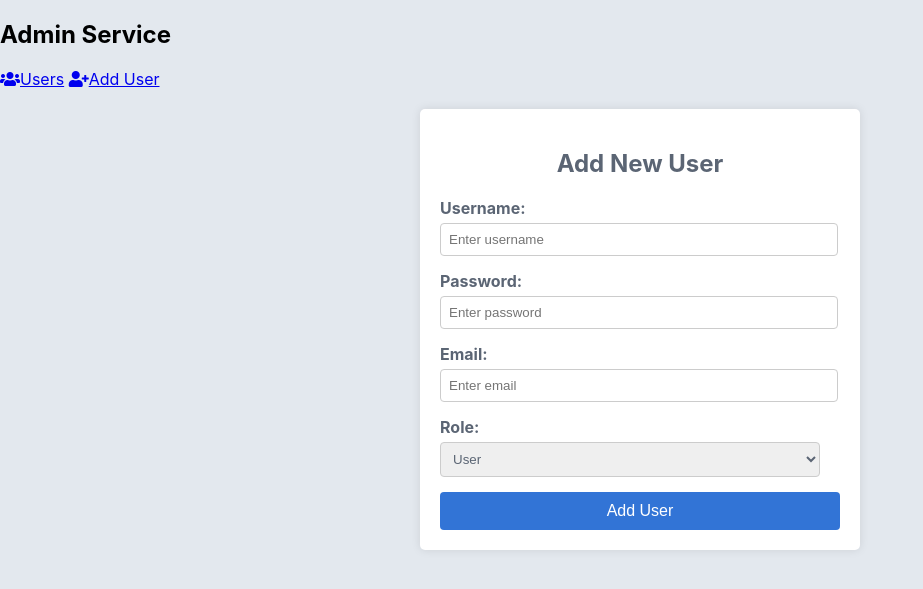
After one commit to lroquec/devops-simple, a Flask app: page /add_user in a window 1280 px wide. The commit adds this page. Shown: the top 589 px of the page, without its empty margins (0-923 px from the left). Run offline with Flask 3, Linux system fonts and the light colour scheme; some libraries are stand-ins or nearby versions.

Commit message:
basic functionality ok

```diff
--- a/admin-service/main.py
+++ b/admin-service/main.py
@@ -6,16 +6,26 @@ import os
 app = Flask(__name__)
 
 # Secret key for session management
-app.config['SECRET_KEY'] = os.getenv('SECRET_KEY', 'your_secret_key')
+app.config['SECRET_KEY'] = os.environ["SECRET_KEY"]
 
 # Database connection details
-app.config['MYSQL_HOST'] = os.getenv('MYSQL_HOST', 'localhost')
+app.config['MYSQL_HOST'] = os.getenv('MYSQL_HOST', 'db')
 app.config['MYSQL_USER'] = os.getenv('MYSQL_USER', 'root')
 app.config['MYSQL_PASSWORD'] = os.getenv('MYSQL_PASSWORD', 'example')
 app.config['MYSQL_DB'] = os.getenv('MYSQL_DB', 'pythonlogin')
 
 # Initialize MySQL
 mysql = MySQL(app)
+
+# Test database connection at application startup
+with app.app_context():
+    try:
+        cursor = mysql.connection.cursor(MySQLdb.cursors.DictCursor)
+        cursor.execute("SHOW DATABASES;")
+        databases = cursor.fetchall()
+        print("Databases available:", databases)
+    except Exception as e:
+        print("Error connecting to the database:", str(e))
 
 @app.route('/users', methods=['GET'])
 def list_users():
@@ -26,3 +36,108 @@ def list_users():
         return render_template('users.html', users=users)
     except Exception as e:
         return f"An error occurred: {str(e)}"
+
+@app.route('/add_user', methods=['GET', 'POST'])
+def add_user():
+    if request.method == 'POST':
+        username = request.form['username']
+        password = request.form['password']
+        email = request.form['email']
+        role = request.form['role']
+
+        try:
+            cursor = mysql.connection.cursor(MySQLdb.cursors.DictCursor)
+
+            # Check for valid email format
+            if "@" not in email or "." not in email:
+                return "Invalid email format. Please try again."
+
+            # Check if username is already taken
+            cursor.execute('SELECT * FROM accounts WHERE username = %s', (username,))
+            if cursor.fetchone():
+                return "Username already exists. Please choose another."
+
+            # Check if email is already registered
+            cursor.execute('SELECT * FROM accounts WHERE email = %s', (email,))
+            if cursor.fetchone():
+                return "Email already exists. Please choose another."
+
+            # Insert user into the database
+            cursor.execute(
+                'INSERT INTO accounts (username, password, email, role) VALUES (%s, SHA1(%s), %s, %s)',
+                (username, password, email, role)
+            )
+            mysql.connection.commit()
+            return redirect(url_for('list_users'))
+        except Exception as e:
+            return f"An error occurred: {str(e)}"
+    return render_template('add_user.html')
+
+@app.route('/edit_user/<int:user_id>', methods=['GET', 'POST'])
+def edit_user(user_id):
+    try:
+        cursor = mysql.connection.cursor(MySQLdb.cursors.DictCursor)
+        if request.method == 'POST':
+            username = request.form['username']
+            email = request.form['email']
+            role = request.form['role']
+            password = request.form['password']
+
+            # Check for valid email format
+            if "@" not in email or "." not in email:
+                return "Invalid email format. Please try again."
+
+            # Check if username is already taken (excluding current user)
+            cursor.execute(
+                'SELECT * FROM accounts WHERE username = %s AND id != %s',
+                (username, user_id)
+            )
+            if cursor.fetchone():
+                return "Username already exists. Please choose another."
+
+            # Check if email is already registered (excluding current user)
+            cursor.execute(
+                'SELECT * FROM accounts WHERE email = %s AND id != %s',
+                (email, user_id)
+            )
+            if cursor.fetchone():
+                return "Email already exists. Please choose another."
+
+            # Update user with or without password
+            if password:  # If a new password is provided
+                cursor.execute(
+                    'UPDATE accounts SET username = %s, email = %s, role = %s, password = SHA1(%s) WHERE id = %s',
+                    (username, email, role, password, user_id)
+                )
+            else:
+                cursor.execute(
+                    'UPDATE accounts SET username = %s, email = %s, role = %s WHERE id = %s',
+                    (username, email, role, user_id)
+                )
+
+            mysql.connection.commit()
+            return redirect(url_for('list_users'))
+        else:
+            cursor.execute('SELECT * FROM accounts WHERE id = %s', (user_id,))
+            user = cursor.fetchone()
+            if user:
+                return render_template('edit_user.html', user=user)
+            else:
+                return f"User with ID {user_id} not found."
+    except Exception as e:
+        return f"An error occurred: {str(e)}"
+
+@app.route('/delete_user/<int:user_id>', methods=['POST'])
+def delete_user(user_id):
+    try:
+        cursor = mysql.connection.cursor(MySQLdb.cursors.DictCursor)
+        # Delete user from the database
+        cursor.execute('DELETE FROM accounts WHERE id = %s', (user_id,))
+        mysql.connection.commit()
+        return redirect(url_for('list_users'))
+    except Exception as e:
+        return f"An error occurred: {str(e)}"
+
+
+if __name__ == '__main__':
+    app.run(host='0.0.0.0', port=5000, debug=True)
--- a/admin-service/requirements.txt
+++ b/admin-service/requirements.txt
@@ -0,0 +1,2 @@
+Flask
+Flask-MySQLdb
--- a/admin-service/static/style.css
+++ b/admin-service/static/style.css
@@ -0,0 +1,94 @@
+/* Add container styling */
+.form-container {
+   margin: 20px auto;
+   padding: 20px;
+   width: 400px;
+   background-color: #fff;
+   border-radius: 5px;
+   box-shadow: 0 0 10px rgba(0, 0, 0, 0.1);
+}
+
+/* Add styling for form groups */
+.user-form .form-group {
+   margin-bottom: 15px;
+}
+
+/* Styling for form labels */
+.user-form label {
+   color: #5b6574; /* App original gray */
+   font-weight: bold;
+   margin-bottom: 5px;
+   display: block;
+}
+
+.user-form input,
+.user-form select {
+   width: 95%;
+   padding: 8px;
+   border: 1px solid #ccc;
+   border-radius: 4px;
+   color: #5b6574; /* App original gray */
+}
+
+/* Style the submit button */
+.user-form .btn {
+   background-color: #3274d6;
+   color: #fff;
+   padding: 10px 15px;
+   border: none;
+   border-radius: 4px;
+   cursor: pointer;
+   font-size: 16px;
+   width: 100%;
+   text-align: center;
+}
+
+/* Center title above the form */
+.form-container .form-title {
+   text-align: center;
+   font-size: 24px;
+   margin-bottom: 20px;
+   color: #5b6574; /* App original gray */
+}
+
+/* Set background color for the whole app */
+body {
+   background-color: #e3e8ee; /* App original background color */
+   margin: 0;
+   font-family: -apple-system, BlinkMacSystemFont, "segoe ui", roboto, oxygen, ubuntu, cantarell, "fira sans", "droid sans", "helvetica neue", Arial, sans-serif;
+}
+
+
+.user-form .btn:hover {
+   background-color: #2868c7;
+}
+
+.btn-small {
+   background-color: #3274d6;
+   color: #fff;
+   padding: 5px 10px;
+   border: none;
+   border-radius: 3px;
+   font-size: 14px;
+   text-decoration: none;
+   cursor: pointer;
+}
+
+.btn-small:hover {
+   background-color: #2868c7;
+}
+
+.btn-danger {
+   background-color: #d9534f;
+   color: #fff;
+   padding: 5px 10px;
+   border: none;
+   border-radius: 3px;
+   font-size: 14px;
+   text-decoration: none;
+   cursor: pointer;
+}
+
+.btn-danger:hover {
+   background-color: #c9302c;
+}
--- /dev/null
+++ b/admin-service/templates/add_user.html
@@ -0,0 +1,32 @@
+{% extends 'layout.html' %}
+
+{% block title %}Add User{% endblock %}
+
+{% block content %}
+<div class="form-container">
+    <h2 class="form-title">Add New User</h2>
+    <form action="{{ url_for('add_user') }}" method="POST" class="user-form">
+      <div class="form-group">
+          <label for="username">Username:</label>
+          <input type="text" id="username" name="username" placeholder="Enter username" required pattern=".{3,}" title="Username must be at least 3 characters">
+      </div>
+      <div class="form-group">
+          <label for="password">Password:</label>
+          <input type="password" id="password" name="password" placeholder="Enter password" required pattern=".{6,}" title="Password must be at least 6 characters">
+      </div>
+      <div class="form-group">
+          <label for="email">Email:</label>
+          <input type="email" id="email" name="email" placeholder="Enter email" required>
+      </div>
+      <div class="form-group">
+          <label for="role">Role:</label>
+          <select id="role" name="role" required>
+              <option value="user">User</option>
+              <option value="admin">Admin</option>
+          </select>
+      </div>
+      <button type="submit" class="btn">Add User</button>
+  </form>
+
+</div>
+{% endblock %}
--- /dev/null
+++ b/admin-service/templates/layout.html
@@ -0,0 +1,21 @@
+<!DOCTYPE html>
+<html lang="en">
+    <head>
+        <meta charset="utf-8">
+        <title>{% block title %}{% endblock %}</title>
+        <link rel="stylesheet" href="{{ url_for('static', filename='style.css') }}">
+        <link rel="stylesheet" href="https://use.fontawesome.com/releases/v5.7.1/css/all.css">
+    </head>
+    <body>
+        <nav class="navtop">
+            <div>
+                <h1>Admin Service</h1>
+                <a href="{{ url_for('list_users') }}"><i class="fas fa-users"></i>Users</a>
+                <a href="{{ url_for('add_user') }}"><i class="fas fa-user-plus"></i>Add User</a>
+            </div>
+        </nav>
+        <div class="content">
+            {% block content %}{% endblock %}
+        </div>
+    </body>
+</html>
--- a/docker-compose.yaml
+++ b/docker-compose.yaml
@@ -2,7 +2,6 @@ services:
   admin-service:
     build:
       context: ./admin-service
-      dockerfile: Dockerfile
     ports:
       - "5001:5000"
     depends_on:
@@ -12,10 +11,9 @@ services:
       MYSQL_USER: root
       MYSQL_PASSWORD: example
       MYSQL_DB: pythonlogin
+      SECRET_KEY: jlnjfnsfnbft358134k
     volumes:
       - ./admin-service:/app
-      - ./shared/database:/shared
-    command: python main.py
 
   db:
     image: mysql:8.0
```
Also changed, not shown: admin-service/templates/edit_user.html (added, +32 -0 lines), admin-service/templates/users.html (+10 -2 lines), admin-service/templates/layaout.html (deleted), 1 other file.
